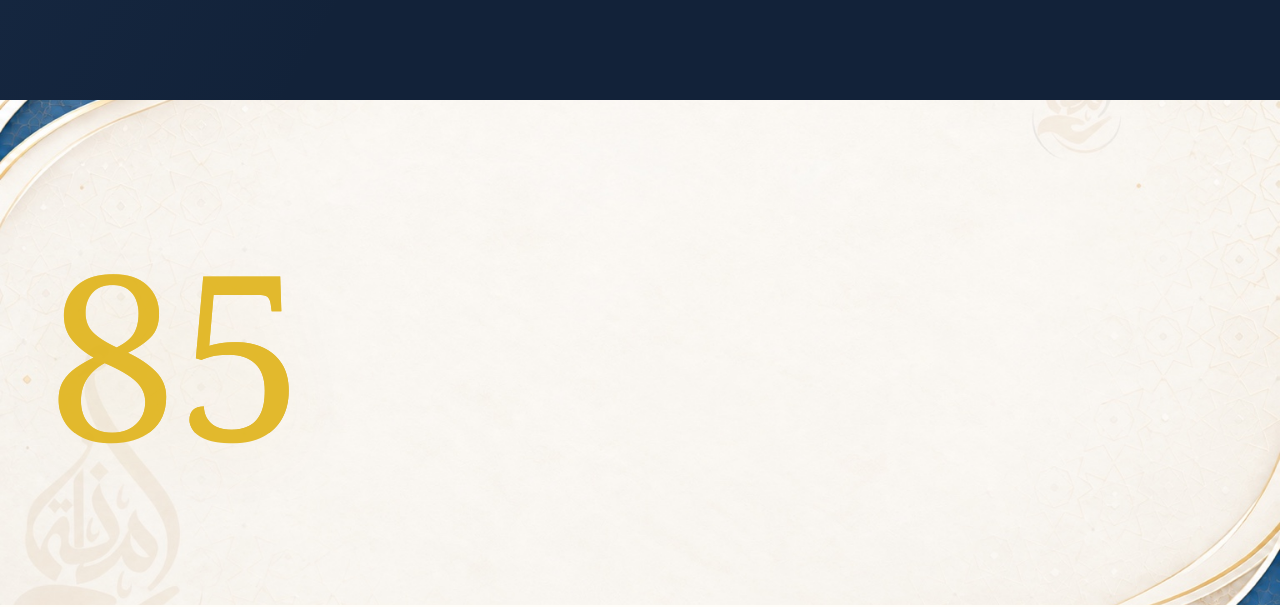
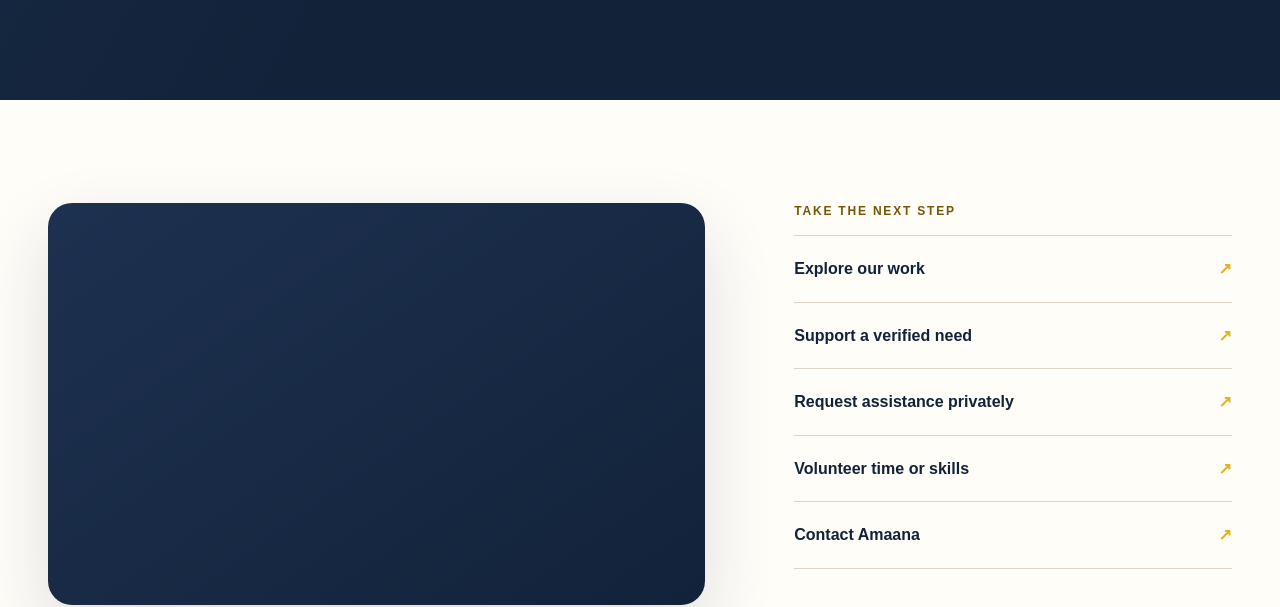
Before and after one commit to immazhark/amaana-platform, a Next.js app: page / in a window 1280 px wide. Shown: the part 3858-4465 px from the top of the page. Built offline with nearby package versions, Linux system fonts and the light colour scheme; no server answers; the database is empty.

Commit message:
fix: consolidate founding story into homepage hero

```diff
--- a/src/app/page.tsx
+++ b/src/app/page.tsx
@@ -6,7 +6,7 @@ import Link from "next/link";
 import { AppealCard } from "@/components/appeal-card";
 import { WorkVisualPlaceholder } from "@/components/work-visual-placeholder";
 import { getHomepageAppeals } from "@/lib/public-content";
-import { eidGrowth, foundingStory, homepageImpact } from "@/content/amaana";
+import { eidGrowth, homepageImpact } from "@/content/amaana";
 import { getHomepageDiscoveryData } from "@/lib/public-page-data";
 import { PublicMedia } from "@/components/public-media";
 import { ScrollCarousel } from "@/components/scroll-carousel";
@@ -188,18 +188,6 @@ export default async function HomePage() {
         </div>
       </section>
 
-      <section className="v3-section v3-origin" aria-labelledby="origin-title">
-        <div className="v3-shell v3-origin-grid">
-          <div className="v3-origin-mark" aria-hidden="true">85</div>
-          <div className="v3-origin-copy">
-            <p className="v3-label">{foundingStory.eyebrow}</p>
-            <h2 id="origin-title">{foundingStory.headline}</h2>
-            <p>{foundingStory.body}</p>
-            <Link className="v3-btn" href="/about">Read Amaana&apos;s story</Link>
-          </div>
-        </div>
-      </section>
-
       <section className="v3-section v3-trust" aria-labelledby="trust-title">
         <div className="v3-shell v3-trust-grid">
           <div className="v3-trust-panel">
```
